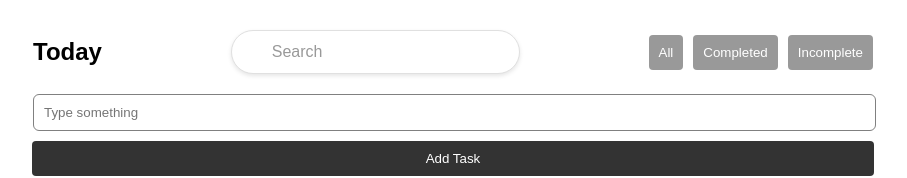
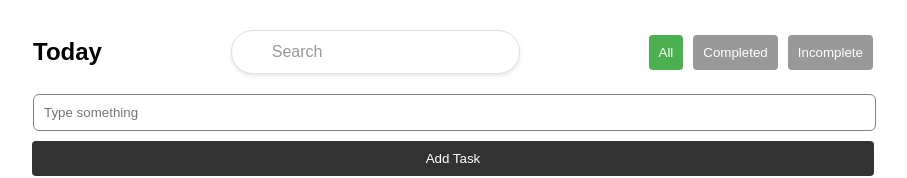
Before and after one commit to saurabh-singh-9090/ToDoListApp, a React (Create React App) app: page / in a window 1280 px wide. Shown: the top 178 px of the page, without its empty margins (187-1094 px from the left). Built offline with nearby package versions, Linux system fonts and the light colour scheme.

Commit message:
header btn functional changes

```diff
--- a/src/Components/HeaderButtons.tsx
+++ b/src/Components/HeaderButtons.tsx
@@ -2,13 +2,13 @@ import React, { useContext } from 'react';
 import { TaskContext } from './utils/TaskContext';
 
 const FilterButtons = () => {
-  const { setFilter } = useContext(TaskContext);
+  const { setFilter, filter} = useContext(TaskContext);
 
   return (
     <div className='filter-btns'>
-      <button onClick={() => setFilter('all')}>All</button>
-      <button onClick={() => setFilter('completed')}>Completed</button>
-      <button onClick={() => setFilter('incomplete')}>Incomplete</button>
+      <button style={{backgroundColor: filter === 'all' ? '#4caf50' : ''}} onClick={() => setFilter('all')}>All</button>
+      <button style={{backgroundColor: filter === 'completed' ? '#4caf50' : ''}} onClick={() => setFilter('completed')}>Completed</button>
+      <button style={{backgroundColor: filter === 'incomplete' ? '#4caf50' : ''}} onClick={() => setFilter('incomplete')}>Incomplete</button>
     </div>
   );
 };
```
